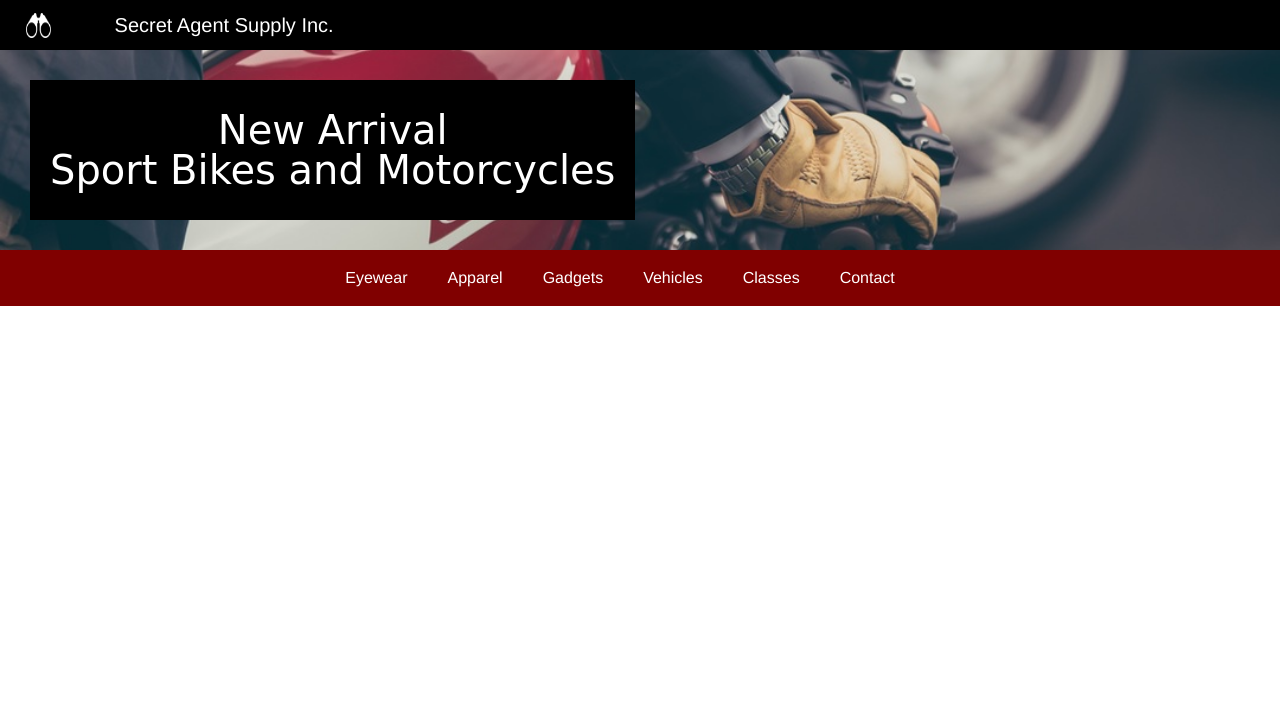
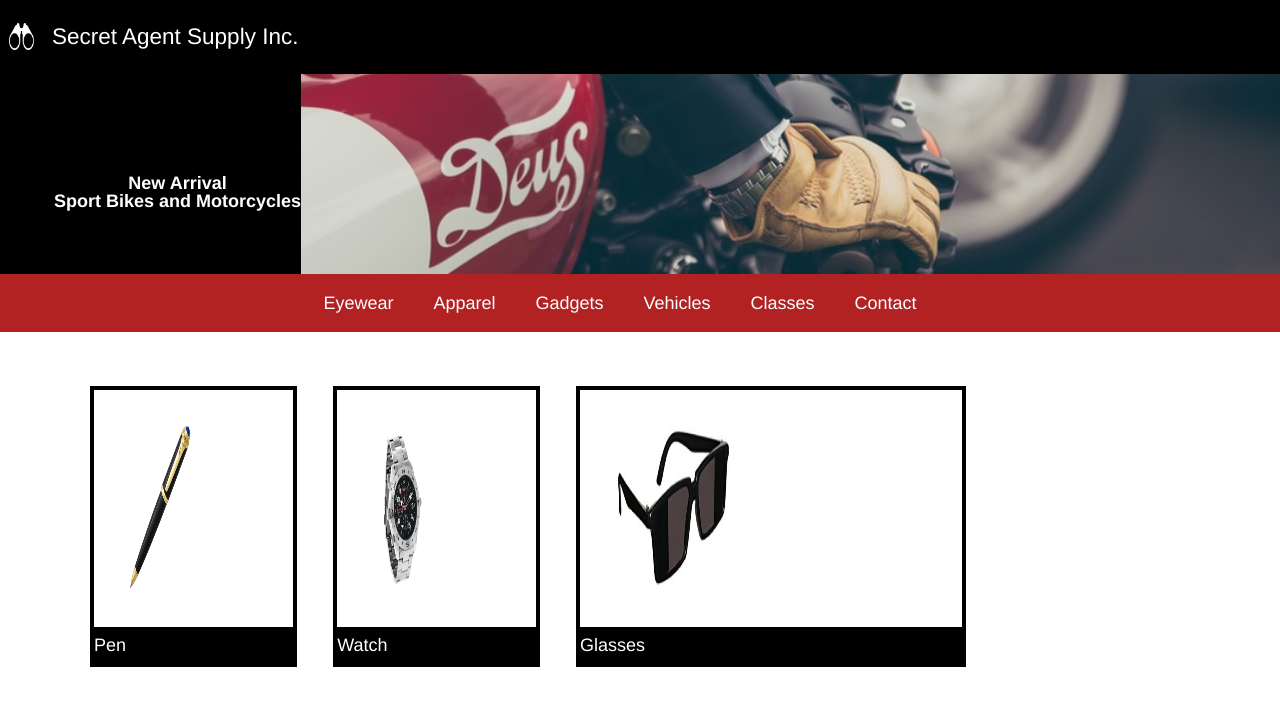
Before and after one commit to jalesco/SecretAgentTool, a plain HTML site: page index.html in a window 1280 px wide. Drawn offline with Linux system fonts and the light colour scheme.

Commit message:
More styles added, but not finished

```diff
--- a/index.html
+++ b/index.html
@@ -35,8 +35,23 @@
     </nav>
 
     <div class="catalog">
+      <div class="product">
+        <img src="resources/images/pen.png" alt="Pen" />
+        <span class="description"> Pen </span>
+      </div>
 
+      <div class="product">
+        <img src="resources/images/watch.png" alt="Watch" />
+        <span class="description"> Watch </span>
+      </div>
+
+      <div class="product">
+        <img src="resources/images/glasses.png" alt="Glasses" />
+        <span class="description"> Glasses </span>
+      </div>
     </div>
+
+
 
   </body>
 </html>
--- a/resources/css/style.css
+++ b/resources/css/style.css
@@ -1,6 +1,6 @@
 html, body {
   font-family: Helvetica;
-  font-size: 16px;
+  font-size: 18px;
 }
 
 /* Header styles  */
@@ -15,15 +15,18 @@ header {
   font-size: 1.25rem;
   width: 100%;
   height: 50px;
+  padding-top: 0.66rem;
+  padding-bottom: 0.66rem;
+
 }
 
 
 
 .logo img {
-  margin-right: 5%;
-  margin-left: 2%;
+  margin-right: 1rem;
+  margin-left: 0.5rem;
   width: 25px;
-  height: 25px;
+  height: 1.5rem;
 }
 
 /* Banner Announcement */
@@ -47,16 +50,24 @@ header {
   justify-content: center;
   text-align: center;
   align-items: center;
-  font-size: 2.5rem;
-  font-family: cursive;
-  margin: 30px 0px 30px 30px;
-  padding: 0px 20px;
+  font-size: 1rem;
+  font-weight: bold;
+}
+
+.arrival {
+    margin-top: 2rem;
+    margin-left: 3rem;
+}
+
+.arrival h4 {
+  font-size: 1rem;
+  font-weight: bold;
 }
 
 nav {
   display: flex;
   justify-content: center;
-  background-color: maroon;
+  background-color: firebrick;
   color: white;
 }
 
@@ -65,3 +76,30 @@ nav span {
   margin-top: 20px;
   margin-bottom: 20px;
 }
+
+.catalog {
+  display: flex;
+  align-content: center;
+  margin-top: 3rem;
+  margin-left: 5rem;
+}
+
+.product {
+    border: 4px solid black;
+    margin-right: 2rem;
+}
+
+.product img {
+  width: 30%;
+  height: 9rem;
+  margin-top: 2rem;
+  margin-bottom: 2rem;
+  padding-left: 2rem;
+}
+
+.description {
+  background-color: black;
+  color: white;
+  display: block;
+  padding: 0.5rem 0rem;
+}
```
Also changed, not shown: resources/images/glasses.png (added), resources/images/pen.png (added), resources/images/watch.png (added).
